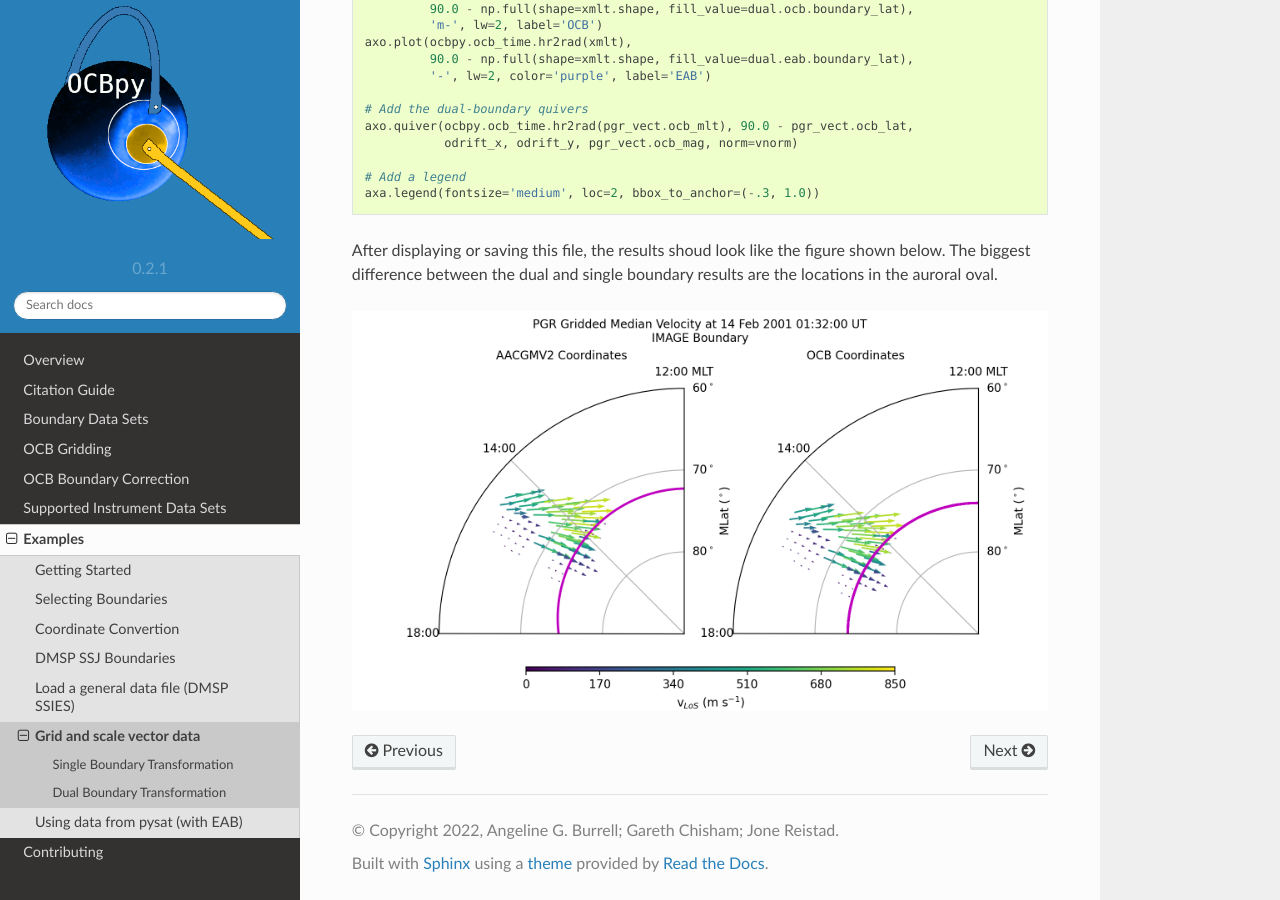
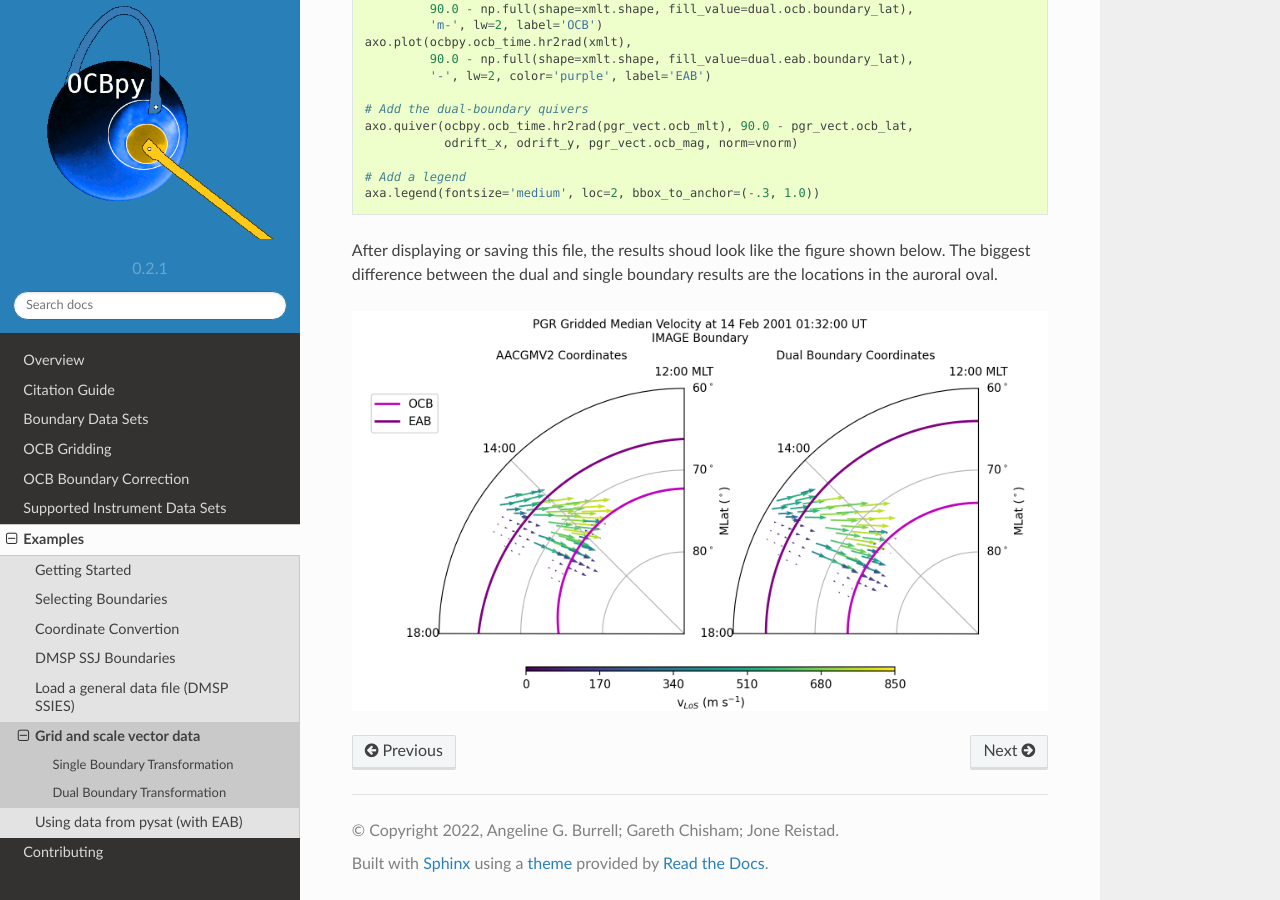
Before and after one commit to aburrell/ocbpy, a Sphinx documentation site: the page built from docs/examples/ex_vector.rst, in a window 1280 px wide and 900 px high, scrolled down 5783 px. Built offline with Sphinx 7.4.7 and the Read the Docs theme 2.0.0, drawn with Linux system fonts in a browser that asks for light colours.

Commit message:
BUG: fixed figure reference
Fixed the figure reference to the DualBoundary vector example.

```diff
--- a/docs/examples/ex_vector.rst
+++ b/docs/examples/ex_vector.rst
@@ -328,4 +328,4 @@ After displaying or saving this file, the results shoud look like the figure
 shown below.  The biggest difference between the dual and single boundary
 results are the locations in the auroral oval.
 
-.. image:: ../figures/example_superdarn_grid_vel.png
+.. image:: ../figures/example_superdarn_grid_vel_dual.png
```
